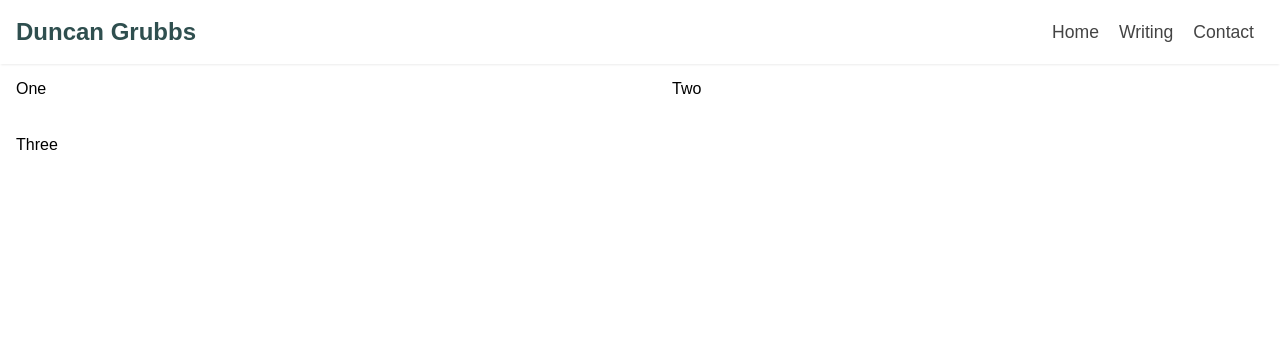
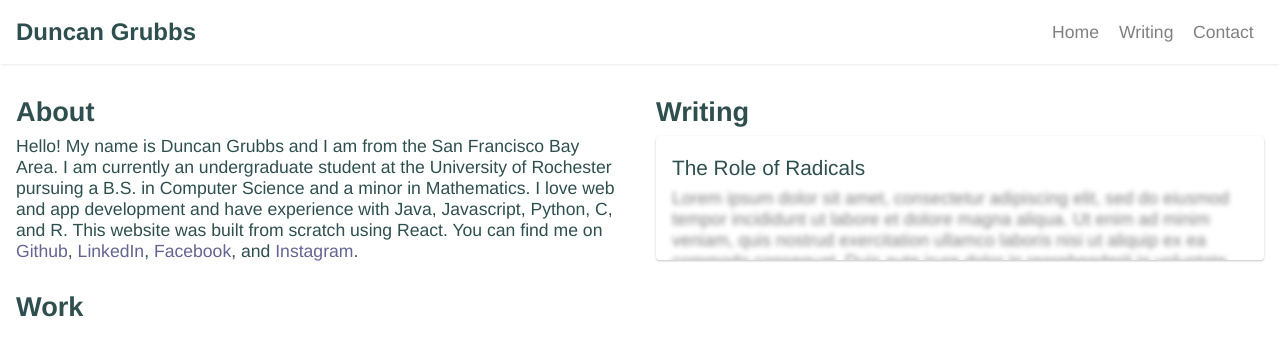
Before and after one commit to duncangrubbs/portfolio, a React (Create React App) app: page / in a window 1280 px wide. Shown: the top 356 px of the page. Built offline with nearby package versions, Linux system fonts and the light colour scheme.

Commit message:
Lots of new content 😊.
New navbar link styles, some content on homepage, and much more!

```diff
--- a/package.json
+++ b/package.json
@@ -3,6 +3,7 @@
   "version": "0.1.0",
   "private": true,
   "dependencies": {
+    "prop-types": "^15.6.2",
     "react": "^16.7.0",
     "react-dom": "^16.7.0",
     "react-router-dom": "^4.3.1",
--- a/src/components/NavBar.js
+++ b/src/components/NavBar.js
@@ -6,19 +6,24 @@
  */
 
 import React from 'react';
-import { Link } from 'react-router-dom';
+import { NavLink } from 'react-router-dom';
+import propTypes from 'prop-types';
 
 const NavBar = () => (
   <div className="navbar">
     <div className="navbar__left">
-      <h1>Duncan Grubbs</h1>
+      <h2>Duncan Grubbs</h2>
     </div>
     <div className="navbar__right">
-      <Link className="navbar__link" to="/">Home</Link>
-      <Link className="navbar__link" to="/">Writing</Link>
-      <Link className="navbar__link" to="/">Contact</Link>
+      <NavLink exact className="navbar__link hvr-underline-from-left" activeClassName="selected" name="home" to="/">Home</NavLink>
+      <NavLink exact className="navbar__link hvr-underline-from-left" activeClassName="selected" name="writing" to="/">Writing</NavLink>
+      <NavLink exact className="navbar__link hvr-underline-from-left" activeClassName="selected" name="contact" to="/">Contact</NavLink>
     </div>
   </div>
 );
 
+NavBar.propTypes = {
+  page: propTypes.string,
+};
+
 export default NavBar;
--- /dev/null
+++ b/src/components/WritingCard.js
@@ -0,0 +1,32 @@
+/**
+ * @file WritingCard.js
+ * @description WritingCard component for the site.
+ * @author Duncan Grubbs <duncan.grubbs@gmail.com>
+ * @version 0.1.0
+ */
+
+import React, { Component } from 'react';
+import propTypes from 'prop-types';
+
+class WritingCard extends Component {
+  componentDidMount() {
+    console.log(this.props); // eslint-disable-line
+  }
+
+  render() {
+    return (
+      <div className="writingcard">
+        <div className="writingcard__title">The Role of Radicals</div>
+        <div className="writingcard__content">
+        Lorem ipsum dolor sit amet, consectetur adipiscing elit, sed do eiusmod tempor incididunt ut labore et dolore magna aliqua. Ut enim ad minim veniam, quis nostrud exercitation ullamco laboris nisi ut aliquip ex ea commodo consequat. Duis aute irure dolor in reprehenderit in voluptate velit esse cillum dolore eu fugiat nulla pariatur. Excepteur sint occaecat cupidatat non proident, sunt in culpa qui officia deserunt mollit anim id est laborum.
+        </div>
+      </div>
+    );
+  }
+}
+
+WritingCard.propTypes = {
+  src: propTypes.string.isRequired,
+};
+
+export default WritingCard;
--- /dev/null
+++ b/src/css/components.css
@@ -0,0 +1,116 @@
+/* COMPONENT STYLES */
+/* NavBar Styles */
+.navbar {
+  display: flex;
+  position: absolute;
+  background: var(--theme-light-color);
+  color: var(--theme-bold-text-color);
+  height: 64px;
+  width: 100vw;
+  box-shadow: 0 2px 2px -1px rgba(0, 0, 0, .08);
+}
+
+.navbar__left {
+  display: flex;
+  flex-grow: 5;
+  height: 100%;
+  padding: 8px 16px;
+  align-items: center;
+}
+
+.navbar__right {
+  display: flex;
+  flex-grow: 5;
+  height: 100%;
+  padding: 8px 16px;
+  align-items: center;
+  justify-content: flex-end;
+}
+
+.navbar__link {
+  margin: 0 10px;
+  font-size: 1.1em;
+  color: var(--theme-text-color);
+  cursor: pointer;
+  text-decoration: none;
+}
+
+.navbar__link:hover{
+  color: var(--theme-bold-text-color);
+}
+
+.hvr-underline-from-left {
+  display: inline-block;
+  -webkit-transform: perspective(1px) translateZ(0);
+  transform: perspective(1px) translateZ(0);
+  position: relative;
+  overflow: hidden;
+}
+
+.hvr-underline-from-left:before {
+  content: "";
+  position: absolute;
+  z-index: -1;
+  left: 0;
+  right: 100%;
+  bottom: 0;
+  background: var(--theme-secondary-color);
+  height: 2px;
+  -webkit-transition-property: right;
+  transition-property: right;
+  -webkit-transition-duration: 0.2s;
+  transition-duration: 0.2s;
+  -webkit-transition-timing-function: ease-out;
+  transition-timing-function: ease-out;
+}
+
+.hvr-underline-from-left:hover:before,
+.hvr-underline-from-left:focus:before,
+.hvr-underline-from-left:active:before {
+  right: 25%;
+}
+
+/* WritingCard Styles */
+.writingcard {
+  display: flex;
+  flex-direction: column;
+  width: 100%;
+  max-height: 124px;
+  overflow-y: hidden;
+  border-radius: 4px;
+  padding: 16px;
+  color: var(--theme-text-color);
+  background: var(--theme-light-color);
+  -webkit-box-shadow: 0 1px 3px rgba(0, 0, 0, 0.08), 0 1px 2px rgba(0, 0, 0, 0.16);
+  -moz-box-shadow: 0 1px 3px rgba(0, 0, 0, 0.08), 0 1px 2px rgba(0, 0, 0, 0.16);
+  -ms-box-shadow: 0 1px 3px rgba(0, 0, 0, 0.08), 0 1px 2px rgba(0, 0, 0, 0.16);
+  -o-box-shadow: 0 1px 3px rgba(0, 0, 0, 0.08), 0 1px 2px rgba(0, 0, 0, 0.16);
+  box-shadow: 0 1px 3px rgba(0, 0, 0, 0.08), 0 1px 2px rgba(0, 0, 0, 0.16);
+  -webkit-transition: all 0.25s ease-in-out;
+  -moz-transition: all 0.25s ease-in-out;
+  -ms-transition: all 0.25s ease-in-out;
+  -o-transition: all 0.25s ease-in-out;
+  transition: all 0.25s ease-in-out;
+}
+
+.writingcard:hover {
+  cursor: pointer;
+  -webkit-box-shadow: 0 10px 20px rgba(0, 0, 0, 0.10), 0 6px 6px rgba(0, 0, 0, 0.2);
+  -moz-box-shadow: 0 10px 20px rgba(0, 0, 0, 0.10), 0 6px 6px rgba(0, 0, 0, 0.2);
+  -ms-box-shadow: 0 10px 20px rgba(0, 0, 0, 0.10), 0 6px 6px rgba(0, 0, 0, 0.2);
+  -o-box-shadow: 0 10px 20px rgba(0, 0, 0, 0.10), 0 6px 6px rgba(0, 0, 0, 0.2);
+  box-shadow: 0 10px 20px rgba(0, 0, 0, 0.10), 0 6px 6px rgba(0, 0, 0, 0.2);
+}
+
+.writingcard__title {
+  font-size: 1.3em;
+  color: var(--theme-bold-text-color);
+  margin: 4px 0;
+}
+
+.writingcard__content {
+  font-size: 1.1em;
+  margin: 4px 0;
+  color: transparent;
+  text-shadow: rgba(0, 0, 0, 0.5) 0px 0px 5px;
+}
--- a/src/css/main.css
+++ b/src/css/main.css
@@ -1,8 +1,18 @@
+/* THEME */
+:root {
+  --theme-primary-color: rgb(100, 100, 146);
+  --theme-secondary-color: rgb(161, 98, 98);
+  --theme-bold-text-color: darkslategray;
+  --theme-text-color: grey;
+  --theme-light-color: #FFF;
+}
+
 /* GENERAL STYLES */
 body {
   margin: 0;
   padding: 0;
-  font-family: sans-serif;
+  font-family: 'Helvetica Neue';
+  overflow-x: hidden;
 }
 
 * {
@@ -10,55 +20,33 @@ body {
 }
 
 h1 {
+  margin: 8px 0;
+  font-size: 1.7em;
+  color: var(--theme-bold-text-color);
+}
+
+h2 {
   margin: 0;
   font-size: 1.5em;
-  color: darkslategray;
+  color: var(--theme-bold-text-color);
 }
 
-/* COMPONENT STYLES */
-
-/* NavBar Styles */
-.navbar {
-  display: flex;
-  position: absolute;
-  background: #FFF;
-  color: #222;
-  height: 64px;
-  width: 100vw;
-  box-shadow: 0 2px 2px -1px rgba(0,0,0,0.08);
+p {
+  font-size: 1.1em;
+  color: var(--theme-bold-text-color);
+  padding: 0;
+  margin: 0;
 }
 
-.navbar__left {
-  display: flex;
-  flex-grow: 5;
-  height: 100%;
-  padding: 8px 16px;
-  align-items: center;
-}
-
-.navbar__right {
-  display: flex;
-  flex-grow: 5;
-  height: 100%;
-  padding: 8px 16px;
-  align-items: center;
-  justify-content: flex-end;
-}
-
-.navbar__link {
-  margin: 0 10px;
-  font-size: 1.1em;
-  color: rgb(68, 68, 68);
-  cursor: pointer;
+a {
   text-decoration: none;
+  color: var(--theme-primary-color);
   transition: all .2s ease-in-out;
 }
 
-.navbar__link:hover{
-  color: black;
-  transform: translateY(-2px);
+a:hover {
+  color: var(--theme-secondary-color);
 }
-
 
 /* ROUTE STYLES */
 /* Home Styles */
@@ -67,10 +55,10 @@ h1 {
   width: 100vw;
   padding: 64px 0 0 0;
   grid-template-columns: 50% 50%;
-  grid-template-rows: 30% auto 30%;
-  grid-gap: 16px;
+  grid-template-rows: 50% 50%;
+  grid-row-gap: 24px;
 }
 
 .home__grid-item {
-  padding: 16px;
+  padding: 24px 16px;
 }
--- /dev/null
+++ b/src/css/mobile.css
@@ -0,0 +1,11 @@
+/* MOBILE STYLES */
+@media all and (max-width: 600px) {
+  .navbar {
+    height: 72px;
+  }
+  .home__content {
+    display: flex;
+    flex-direction: column;
+    padding: 72px 0 0 0;
+  }
+}
--- a/src/index.js
+++ b/src/index.js
@@ -7,9 +7,13 @@
 
 import React from 'react';
 import ReactDOM from 'react-dom';
-import './css/main.css';
 import App from './App';
 import registerServiceWorker from './registerServiceWorker';
 
+// CSS
+import './css/main.css';
+import './css/components.css';
+import './css/mobile.css';
+
 ReactDOM.render(<App />, document.getElementById('root'));
 registerServiceWorker();
--- a/src/routes/Home.js
+++ b/src/routes/Home.js
@@ -8,19 +8,32 @@
 import React from 'react';
 
 import NavBar from '../components/NavBar';
+import WritingCard from '../components/WritingCard';
 
 const Home = () => (
   <div>
-    <NavBar />
+    <NavBar page="Home" />
     <div className="home__content">
       <div className="home__grid-item">
-        One
+        <h1>About</h1>
+        <p>
+          Hello! My name is Duncan Grubbs and I am from the San Francisco Bay Area.
+          I am currently an undergraduate student at the University of Rochester pursuing a B.S.
+          in Computer Science and a minor in Mathematics. I love web and app
+          development and have experience with Java, Javascript, Python, C, and R.
+          This website was built from scratch using React.
+          You can find me on <a rel="noopenner" href="https://github.com/duncangrubbs"> Github</a>,
+          <a rel="noopenner" href="https://www.linkedin.com/in/duncan-grubbs-01979a14a/"> LinkedIn</a>,
+          <a rel="noopenner" href="https://www.facebook.com/duncan.grubbs.7"> Facebook</a>,
+          and <a rel="noopenner" href="https://www.instagram.com/slamdunkkkkk/"> Instagram</a>.
+        </p>
       </div>
       <div className="home__grid-item">
-        Two
+      <h1>Writing</h1>
+      <WritingCard src="something" />
       </div>
       <div className="home__grid-item">
-        Three
+      <h1>Work</h1>
       </div>
     </div>
   </div>
```
